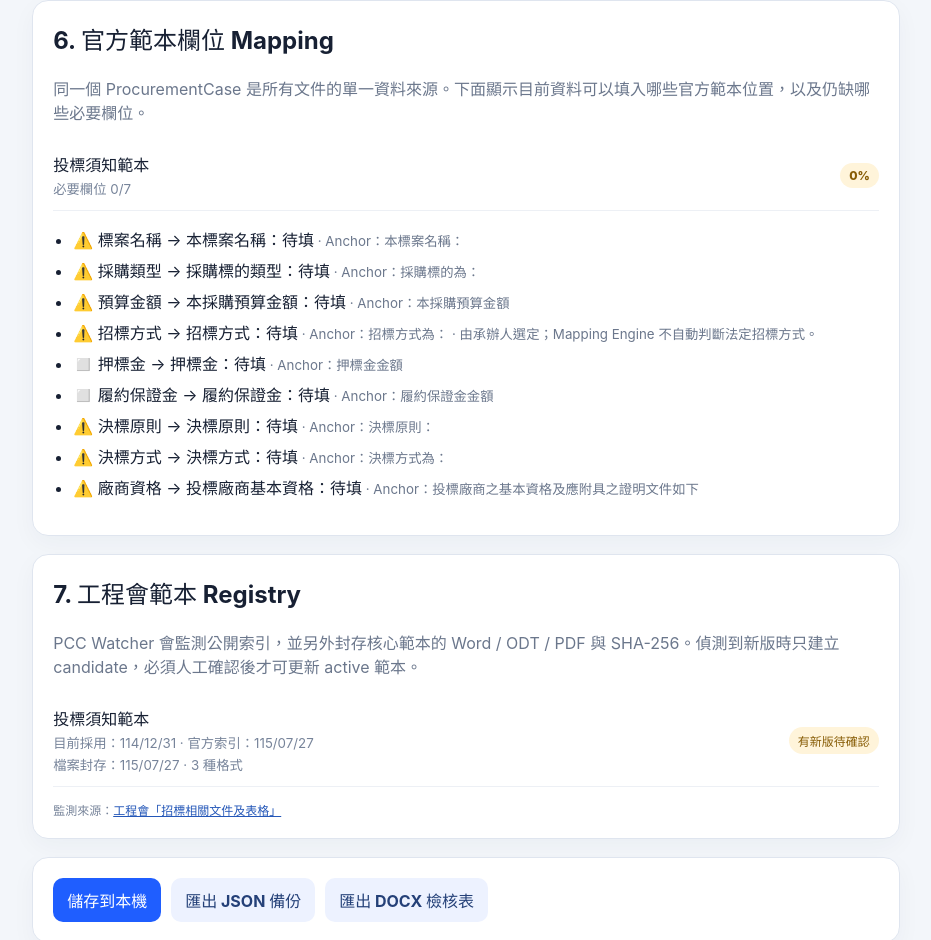
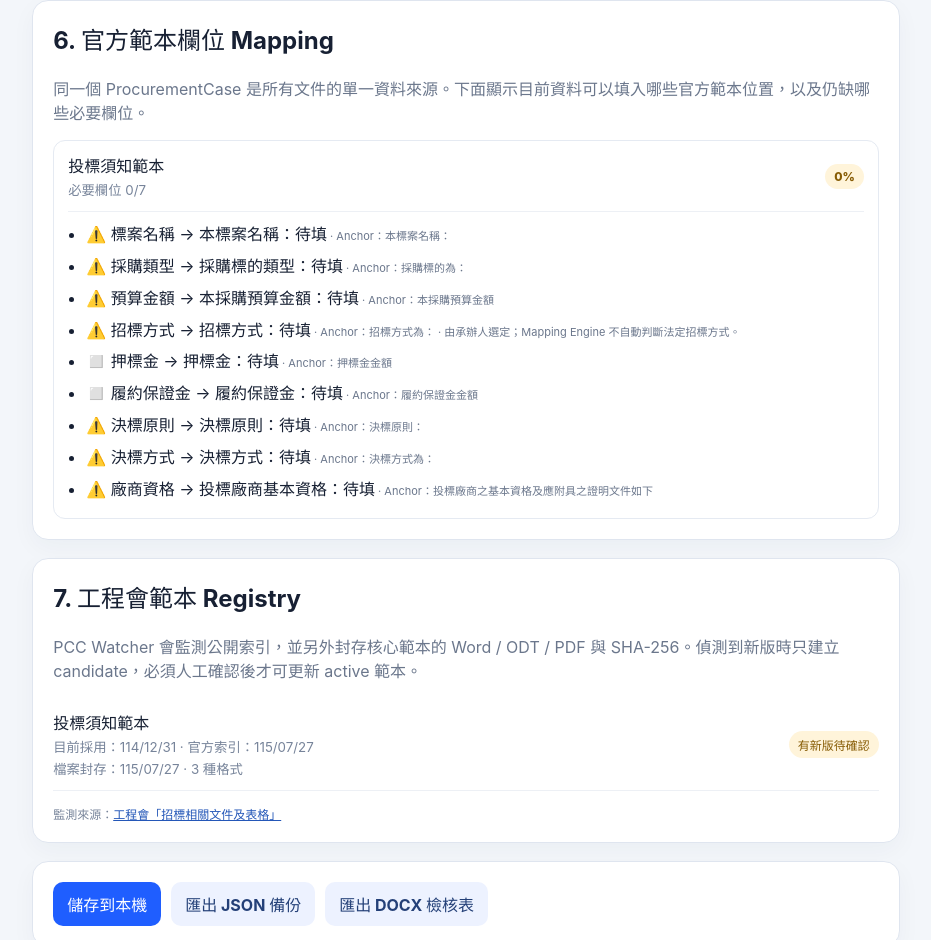
Before and after one commit to Harry5450/gov-procurement-assistant, a React (Vite) app: page / in a window 1280 px wide. Shown: the part 2847-3787 px from the top of the page, without its empty margins (329-1260 px from the left). Built offline with nearby package versions, Linux system fonts and the light colour scheme.

Commit message:
style: improve mapping preview layout

```diff
--- a/src/styles.css
+++ b/src/styles.css
@@ -59,6 +59,10 @@ li { margin-bottom: 7px; }
 .template-row { display: flex; justify-content: space-between; gap: 12px; align-items: center; padding: 12px 0; border-bottom: 1px solid #edf0f5; }
 .template-row span:first-child { display: grid; gap: 3px; }
 .template-row small { color: #77849a; }
+.mapping-block { border: 1px solid #e5eaf2; border-radius: 12px; padding: 0 14px 10px; }
+.mapping-block ul { margin: 10px 0 0; padding-left: 18px; }
+.mapping-block li { line-height: 1.55; }
+.mapping-block li small { display: inline; font-size: 11px; }
 .tag { background: #edf4ff; color: #325b9e; border-radius: 999px; padding: 5px 9px; font-size: 12px; font-weight: 800; white-space: nowrap; }
 .tag.current { background: #e9f7ef; color: #1c6b42; }
 .tag.candidate { background: #fff4da; color: #875c05; }
@@ -79,4 +83,5 @@ li { margin-bottom: 7px; }
   .card { padding: 16px; border-radius: 13px; }
   .privacy-badge { white-space: normal; }
   .template-row { align-items: flex-start; }
+  .mapping-block { padding-left: 11px; padding-right: 11px; }
 }
```
